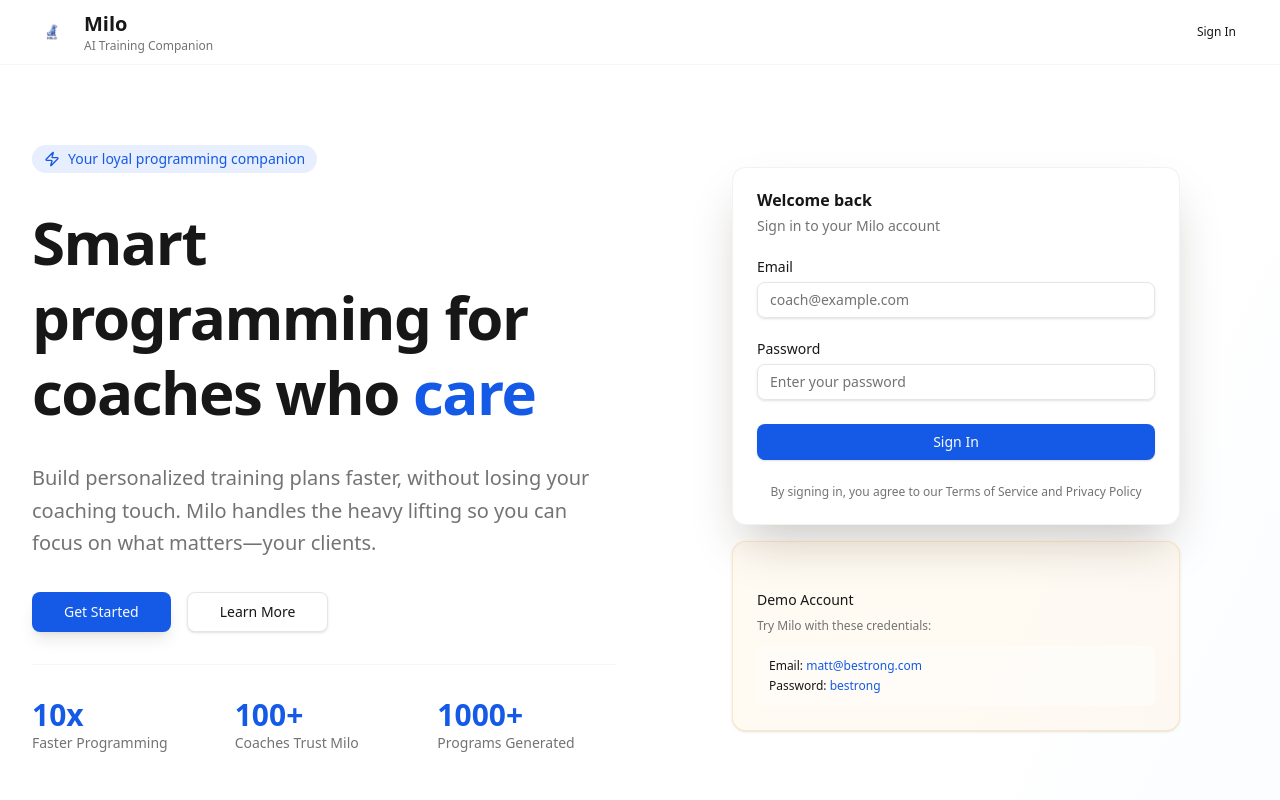
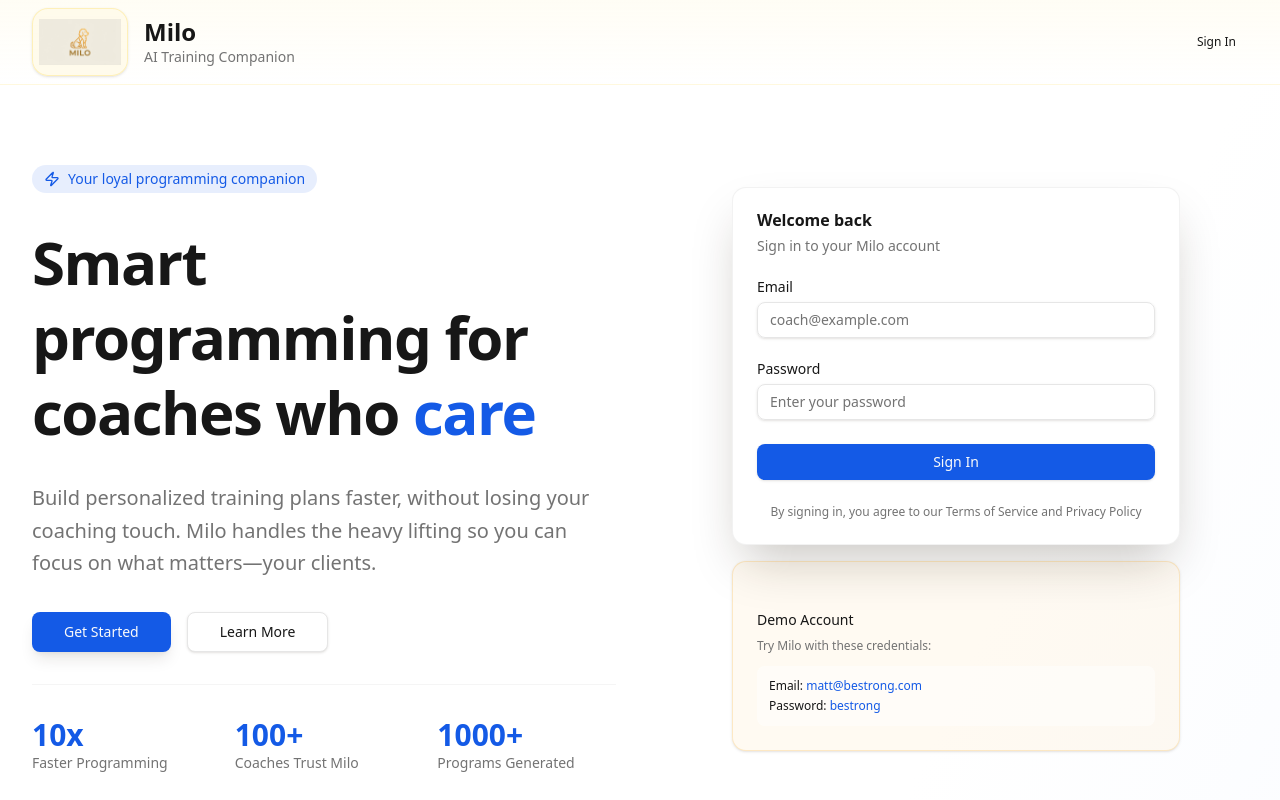
Before and after one commit to Emily-Thomas/bestrong, a Next.js app in the folder frontend/: page /login in a window 1280 px wide. Shown: the top 800 px of the page. Built offline with nearby package versions, Linux system fonts and the light colour scheme; no server answers.

Commit message:
modify logo

```diff
--- a/frontend/app/login/page.tsx
+++ b/frontend/app/login/page.tsx
@@ -83,26 +83,36 @@ export default function LoginPage() {
   return (
     <div className="min-h-screen bg-gradient-to-br from-background via-background to-primary/5">
       {/* Header */}
-      <header className="border-b border-border/40 bg-background/80 backdrop-blur-lg sticky top-0 z-50">
+      <header className="sticky top-0 z-50 border-b border-amber-200/20 bg-gradient-to-b from-amber-50/50 to-card/90 backdrop-blur-md dark:from-amber-950/20 dark:to-card/90 dark:border-amber-900/20">
         <div className="container mx-auto px-4 sm:px-6 lg:px-8">
-          <div className="flex h-16 items-center justify-between">
-            <div className="flex items-center gap-3">
-              <Image
-                src="/milo-logo-blue.png"
-                alt="Milo"
-                width={40}
-                height={40}
-                className="flex-shrink-0"
-              />
-              <div>
-                <div className="text-xl font-bold" style={{ fontFamily: 'var(--font-display)' }}>
+          <div className="flex min-h-16 sm:min-h-[4.5rem] items-center justify-between gap-4 py-2">
+            <a
+              href="#login"
+              className="flex min-w-0 items-center gap-3 sm:gap-4 rounded-lg outline-offset-2 focus-visible:ring-2 focus-visible:ring-ring"
+            >
+              {/* Taller tile fits portrait lockups (dog + wordmark); warm bg blends PNG cream edge */}
+              <div className="flex h-16 w-[4.25rem] shrink-0 items-center justify-center overflow-hidden rounded-2xl border border-amber-200/50 bg-amber-50/90 px-1.5 py-1 shadow-sm sm:h-[4.25rem] sm:w-24 dark:border-amber-800/40 dark:bg-amber-950/30">
+                <Image
+                  src="/milo-logo-gold.png"
+                  alt=""
+                  width={200}
+                  height={280}
+                  className="h-full w-full object-contain object-center"
+                  priority
+                />
+              </div>
+              <div className="min-w-0 text-left">
+                <div
+                  className="text-lg font-bold leading-tight sm:text-2xl"
+                  style={{ fontFamily: 'var(--font-display)' }}
+                >
                   Milo
                 </div>
-                <div className="text-xs text-muted-foreground">
+                <div className="text-xs text-muted-foreground sm:text-sm">
                   AI Training Companion
                 </div>
               </div>
-            </div>
+            </a>
             <Button variant="ghost" size="sm" asChild>
               <a href="#login">Sign In</a>
             </Button>
@@ -336,12 +346,15 @@ export default function LoginPage() {
         <div className="container mx-auto px-4 sm:px-6 lg:px-8">
           <div className="flex flex-col md:flex-row justify-between items-center gap-4">
             <div className="flex items-center gap-3">
-              <Image
-                src="/milo-logo-blue.png"
-                alt="Milo"
-                width={32}
-                height={32}
-              />
+              <div className="flex h-11 w-11 shrink-0 items-center justify-center rounded-xl border border-amber-200/50 bg-amber-50/90 p-1 dark:border-amber-800/40 dark:bg-amber-950/30">
+                <Image
+                  src="/milo-logo-gold.png"
+                  alt="Milo"
+                  width={120}
+                  height={120}
+                  className="h-8 w-8 object-contain"
+                />
+              </div>
               <span className="font-semibold" style={{ fontFamily: 'var(--font-display)' }}>
                 Milo
               </span>
--- a/frontend/src/components/AppShell.tsx
+++ b/frontend/src/components/AppShell.tsx
@@ -52,7 +52,7 @@ export function AppShell({
         <div className="px-6 py-5 border-b border-border/60">
           <Link href="/dashboard" className="flex items-center gap-3">
             <Image
-              src="/milo-logo-blue.png"
+              src="/milo-logo-gold.png"
               alt="Milo"
               width={40}
               height={40}
@@ -115,7 +115,7 @@ export function AppShell({
         <header className="lg:hidden sticky top-0 z-40 border-b border-border/60 bg-card/80 backdrop-blur px-4 py-3 flex items-center justify-between">
           <Link href="/dashboard" className="flex items-center gap-2">
             <Image
-              src="/milo-logo-blue.png"
+              src="/milo-logo-gold.png"
               alt="Milo"
               width={32}
               height={32}
--- a/frontend/src/design-system/docs/MILO_BRAND_GUIDE.md
+++ b/frontend/src/design-system/docs/MILO_BRAND_GUIDE.md
@@ -55,31 +55,19 @@ Just like a great gym dog, Milo:
 - **Style:** Modern, geometric line art with "MILO" wordmark
 - **Format:** PNG (high-quality rasterized)
 
-**Logo Versions:**
+**Primary logo file:** `/frontend/public/milo-logo-gold.png`
+- Color: Warm golden/cream tones (matches the real Milo)
+- **Use everywhere:** App shell, headers, footers, marketing, and any place the brand mark appears
 
-1. **Blue Logo** - `/frontend/public/milo-logo-blue.png`
-   - Color: Primary blue tones
-   - Use for: Navigation, headers, professional UI contexts
-   - Primary choice for most application UI
+**Optional asset:** `milo-logo-blue.png` exists for legacy or one-off use; the product default is the gold mark.
 
-2. **Gold Logo** - `/frontend/public/milo-logo-gold.png`
-   - Color: Warm golden/cream tones
-   - Use for: Marketing sections, feature showcases, warm emotional moments
-   - Represents Milo's cream/golden coat color
-   - Use sparingly to maintain professional feel
-
-**Logo Usage Guidelines:**
+**Logo usage guidelines:**
 - Minimum size: 32x32px
 - Clear space: 8px around logo
 - Works on light or dark backgrounds
 - Never distort or change aspect ratio
 - Alt text: "Milo" or "Milo logo" or "Milo mascot"
-- Use Next.js Image component for optimization
-
-**Logo Selection:**
-- **Blue logo:** Default for all UI (nav, headers, app)
-- **Gold logo:** Marketing landing pages, hero sections, feature benefits
-- When in doubt, use blue (professional)
+- Use Next.js `Image` for optimization
 
 **Alternative Concepts Available:**
 1. Full goldendoodle illustration with wordmark
@@ -375,8 +363,8 @@ frontend/src/design-system/
 ## Resources
 
 **Logo Files:**
-- `/frontend/public/milo-logo-blue.png` - Primary logo (blue, for navigation/UI)
-- `/frontend/public/milo-logo-gold.png` - Alternative logo (gold, for marketing)
+- `/frontend/public/milo-logo-gold.png` - Primary brand logo (use app-wide)
+- `/frontend/public/milo-logo-blue.png` - Optional alternate (not default)
 - Concept images in `/.cursor/projects/.../assets/`
 
 **Design Tokens:**
```
Also changed, not shown: 2 other files (tests, documents, lock files or other folders).
